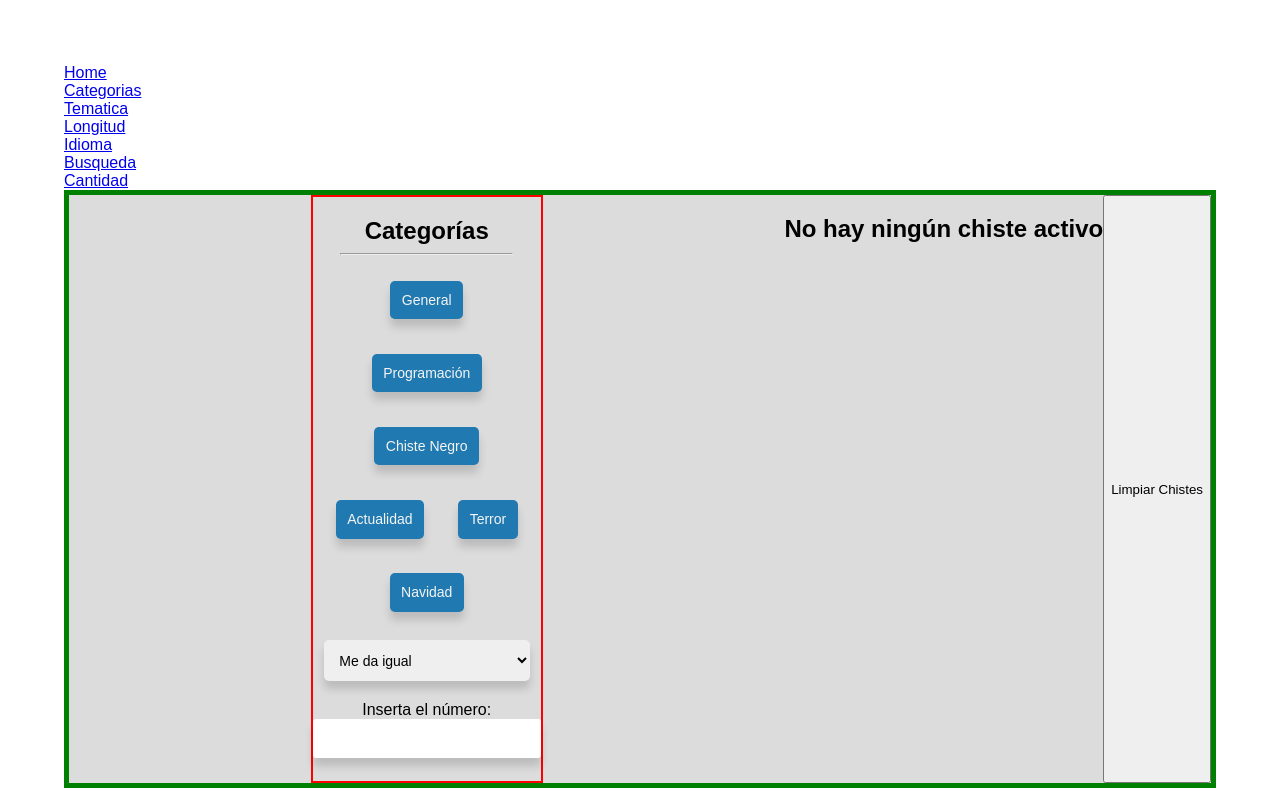
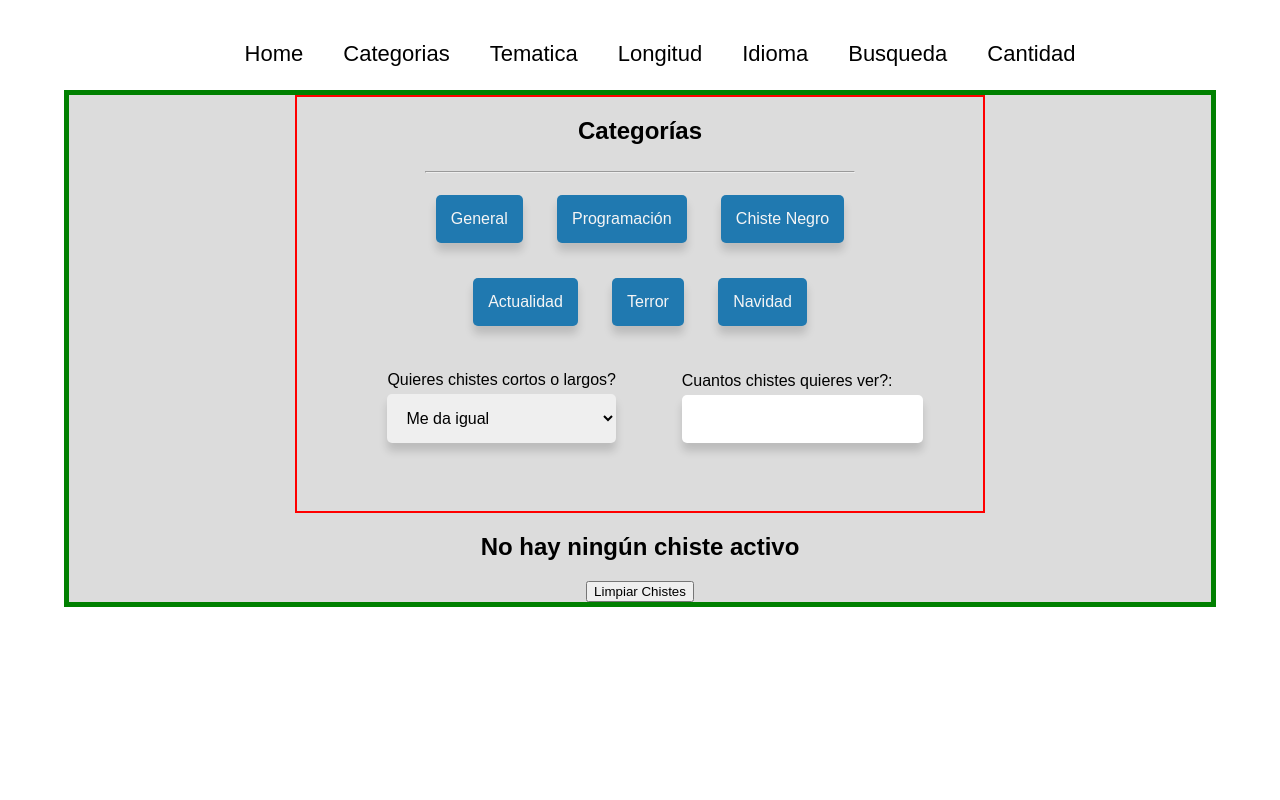
Before and after one commit to RaulMartinLuengo/Proyectazo, a React (Create React App) app in the folder app_bromas/: page /categorias in a window 1280 px wide. Built offline with nearby package versions, Linux system fonts and the light colour scheme.

Commit message:
menu bien

```diff
--- a/app_bromas/src/App/App.jsx
+++ b/app_bromas/src/App/App.jsx
@@ -97,29 +97,29 @@ export function App() {
   };
   return (
     <Router>
-      <nav onClick={handleJoke}>
-        <Link to="/">Home</Link>
-        <br />
-        <Link to="/categorias">Categorias</Link>
-        <br />
-        <Link to="/tematica">Tematica</Link>
-        <br />
-        <Link to="/longitud">Longitud</Link>
-        <br />
-        <Link to="/idioma">Idioma</Link>
-        <br />
-        <Link to="/busqueda">Busqueda</Link>
-        <br />
-        <Link to="/cantidad">Cantidad</Link>
+      <main>
+        <div className="container">
+          <div className="centrarya">
+            <nav onClick={handleJoke} className="centrarya__nav">
+              <ul className="todo-menu">
+                <li><Link to="/" className="centrarya__nav--link">Home</Link></li>
+                <li><Link to="/categorias" className="centrarya__nav--link">Categorias</Link></li>
+                <li><Link to="/tematica" className="centrarya__nav--link">Tematica</Link></li>
+                <li><Link to="/longitud" className="centrarya__nav--link">Longitud</Link></li>
+                <li><Link to="/idioma" className="centrarya__nav--link">Idioma</Link></li>
+                <li><Link to="/busqueda" className="centrarya__nav--link">Busqueda</Link></li>
+                <li><Link to="/cantidad" className="centrarya__nav--link">Cantidad</Link></li>
+              </ul>
             </nav>
-      <main>
-
-        <div className="container">
+          </div>
+          <div className="container2">
             <Switch>
               <Route path="/categorias">
                 <Categorias toggleCategory={toggleCategory} toggleCategoryAmount={toggleCategoryAmount} toggleCategoryLength={toggleCategoryLength} toggleCategoryAmountLength={toggleCategoryLengthAmount} />
+                <div className="categorias__chiste">
                   <Chistes joke={jokes} />
                   <button type="reset" onClick={handleJoke}>Limpiar Chistes</button>
+                </div>
               </Route>
               <Route path="/tematica">
                 <Tematica toggleFlags={toggleFlags} />
@@ -152,6 +152,7 @@ export function App() {
               </Route>
             </Switch>
           </div>
+        </div>
       </main>
     </Router>
   );
--- a/app_bromas/src/App/Categorias/Categorias.jsx
+++ b/app_bromas/src/App/Categorias/Categorias.jsx
@@ -46,14 +46,20 @@ function Categorias({
         <input type="button" id="Spooky" value="Terror" className="categorias__button" />
         <input type="button" id="Christmas" value="Navidad" className="categorias__button" />
       </div>
-      <select name="select" onChange={(event) => categoryLengthChange(event.target.value)} className="categorias__select">
-        <option value="Cualquiera">Me da igual</option>
-        <option value="single">Cortos</option>
-        <option value="twopart">Largos</option>
-      </select>
-
-      <label htmlFor="numChistes">Inserta el número:</label>
-      <input type="number" id="numChistes" min="1" max="5" className="categorias__numChistes" onChange={(event) => categoryAmountChange(event.target.value)} />
+      <div className="categorias__inputs">
+        <div className="categorias__numChistes">
+          <label htmlFor="selectChiste">Quieres chistes cortos o largos?</label>
+          <select name="select" id="selectChiste" onChange={(event) => categoryLengthChange(event.target.value)} className="categorias__select">
+            <option value="Cualquiera">Me da igual</option>
+            <option value="single">Cortos</option>
+            <option value="twopart">Largos</option>
+          </select>
+        </div>
+        <div className="categorias__numChistes">
+          <label htmlFor="numChistes">Cuantos chistes quieres ver?:</label>
+          <input type="number" id="numChistes" min="1" max="5" className="categorias__numChistes--input" onChange={(event) => categoryAmountChange(event.target.value)} />
+        </div>
+      </div>
     </section>
   );
 }
--- a/app_bromas/src/estilos.css
+++ b/app_bromas/src/estilos.css
@@ -1,42 +1,53 @@
 body{
     width: 90%;
     margin: 0 auto;
-    margin-top:5%;
     font-family: Arial, Helvetica, sans-serif;
 }
-
 .container{
+    display: flex;
+    flex-direction: column;
+}
+.container2{
     border: 5px solid green;
     display: flex;
-    flex-wrap:initial;
+    flex-direction:column;
     background-color: gainsboro;
 }
 
 .encabezado{
     border: 2px solid blue;
 }
-/*-------------------------------------*/
+/*---------------------@CATEGORIAS-------------------------*/
 .categorias{
     border: 2px solid red;
     margin: 0 auto;
     text-align: center;
     display: flex;
     flex-direction: column;
-    width: 20%;
+    width: 50%;
+    padding: 0 5% 5% 5%;
+        /*arriba, der, abajo, izq*/
 }
 .categorias h2{
     font-size: 24px;
 }
 .categorias hr{
     width: 75%;
-    margin-top: -5%;
+    margin-top: 1%;
+    margin-bottom: 1%;
+}
+
+.categorias__inputs{
+    display: flex;
+    width: 100%;
+    margin-top: 5%;
 }
 .categorias__button{
     background-color: #2079b0;
     border-radius: 5px;
-    margin:7.5%;
-    padding: 5%;
-    font-size: 14px;
+    margin:3%;
+    padding: 15px;
+    font-size: 16px;
     font-weight:500;
     border: 0;
     box-shadow: 0 8px 8px 0 rgba(0, 0, 0, 0.15);
@@ -45,24 +56,39 @@ body{
 
 .categorias__select{
     border-radius: 5px;
-    margin:5%;
-    margin-bottom: 9%;
-    padding: 5%;
-    font-size: 14px;
+    margin: 2% auto 5% auto;
+        /*arriba, der, abajo, izq*/
+    padding: 15px;
+    font-size: 16px;
     font-weight:500;
     border: 0;
     box-shadow: 0 8px 8px 0 rgba(0, 0, 0, 0.15);
+    width: 100%;
 }
 
 .categorias__numChistes{
-    border-radius: 3px;
-    margin-bottom:10%;
-    padding: 5%;
-    font-size: 14px;
+    display: flex;
+    flex-direction: column;
+    text-align: center;
+    justify-content: center;
+    margin: auto auto auto auto;
+}
+.categorias__numChistes--input{
+    border-radius: 5px;
+    margin: 2% auto 5% auto;
+        /*arriba, der, abajo, izq*/
+    padding: 15px;
+    font-size: 16px;
     font-weight:500;
     border: 0;
     box-shadow: 0 8px 8px 0 rgba(0, 0, 0, 0.15);
+    width: 100%;
 }
+.categorias__chiste{
+text-align: center;
+}
+
+
 /*-------------------------------------------------*/
 .tematica{
     border: 2px solid blue;
@@ -188,6 +214,54 @@ body{
     margin-bottom: 7.5%;
 }
 
+/*--------------------------@MENU---------------------------------------------*/
+
+.centrarya {
+    height: 60px;
+    text-align: center;
+    background-color: #ffffff;
+    position: -webkit-sticky;
+    position: sticky;
+    top: 1px;
+    margin-top: -20px;
+
+    margin: 25px auto 5px auto;
+        /*arriba, der, abajo, izq*/
+}
+nav {
+    position: relative;
+    margin: auto;
+    width: 100%;
+    font-family: Arial, Helvetica, sans-serif;
+    margin-top: -10px;
+    margin-right: 27.5%;
+  }
+
+  ul,
+  ol {
+    list-style: none;
+  }
+
+  .todo-menu>li {
+    float: left;
+  }
+
+  .todo-menu li a {
+    display: flex;
+    background-color: rgb(255, 255, 255);
+    color: rgb(0, 0, 0);
+    text-decoration: none;
+    padding: 10px 20px;
+    display: block;
+    font-size: 22px;
+  }
+
+  .todo-menu li a:hover {
+    background-color: #d6d6d6;
+    border: 2px solid rgb(128, 128, 128);
+  }
+
+
 /*
   background-image: linear-gradient(to bottom right, #f3f3f3, #007fce);
   box-shadow: 0 8px 8px 0 rgba(0, 0, 0, 0.15);
```
Also changed, not shown: 1 other file (tests, documents, lock files or other folders). Lines whose indentation alone changed are shown as unchanged.
